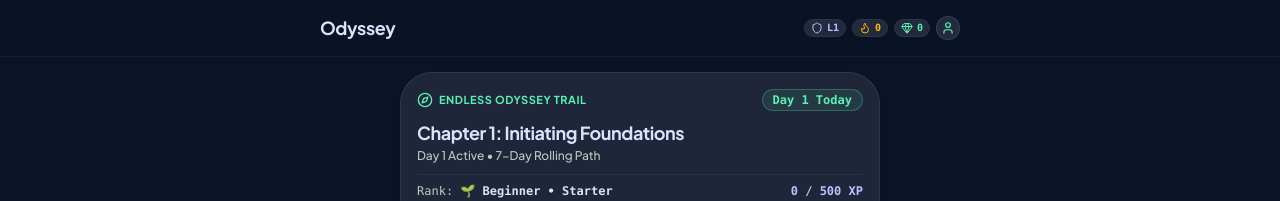
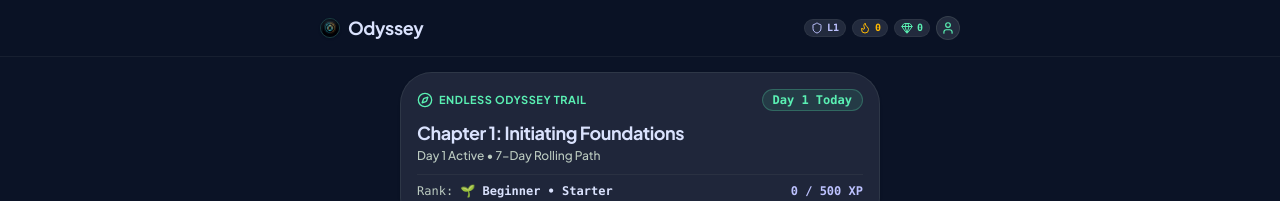
Before and after one commit to harmansingh671671-ops/Tracker, a Next.js app in the folder odyssey/: page /journey in a window 1280 px wide. Shown: the top 201 px of the page. Built offline with nearby package versions, Linux system fonts and the light colour scheme.

Commit message:
feat(branding): integrate watermark-free app logo into Android launcher and web header

```diff
--- a/odyssey/src/components/layout/header.tsx
+++ b/odyssey/src/components/layout/header.tsx
@@ -17,8 +17,9 @@ export function Header() {
       <div className="h-12 sm:h-14 px-2.5 sm:px-4 max-w-xl sm:max-w-2xl mx-auto flex items-center justify-between gap-1.5">
         {/* Logo Title */}
         <div className="flex items-center">
-          <Link href="/planner" className="text-base sm:text-lg text-on-surface font-bold tracking-tight hover:opacity-90 transition-opacity">
-            Odyssey
+          <Link href="/planner" className="flex items-center gap-2 text-base sm:text-lg text-on-surface font-bold tracking-tight hover:opacity-90 transition-opacity">
+            <img src="/logo.png" alt="Odyssey" className="w-5 h-5 rounded-md object-contain border border-primary/20 shadow-sm" />
+            <span>Odyssey</span>
           </Link>
         </div>
 
```
Also changed, not shown: odyssey/public/logo.png (added), 3 other files (tests, documents, lock files or other folders).
